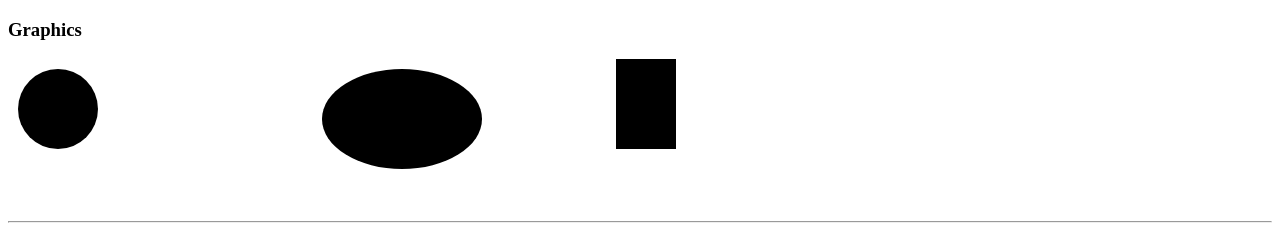
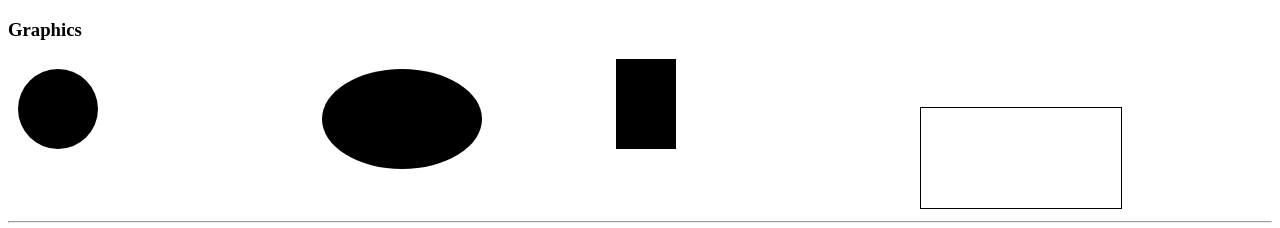
Before and after one commit to suraj784/project, a plain HTML site: page html_project/graphics.html in a window 1280 px wide. Shown: the top 228 px of the page. Drawn offline with Linux system fonts and the light colour scheme.

Commit message:
Graphics

```diff
--- a/html_project/graphics.html
+++ b/html_project/graphics.html
@@ -20,8 +20,11 @@
     <rect height="90px" width="60px"/>
 
 </svg>
-<canvas width="200px" height="100px" style="border:1px solidblack;">
-</canvas>
+
+    <canvas width="200" height="100" style="border:1px solid black;">
+    </canvas>
+
+
 <hr>
 <audio controls autoplay loop muted>
     <source src="./whistle-joyride-happy-upbeat-pop-rock-193123">
```
